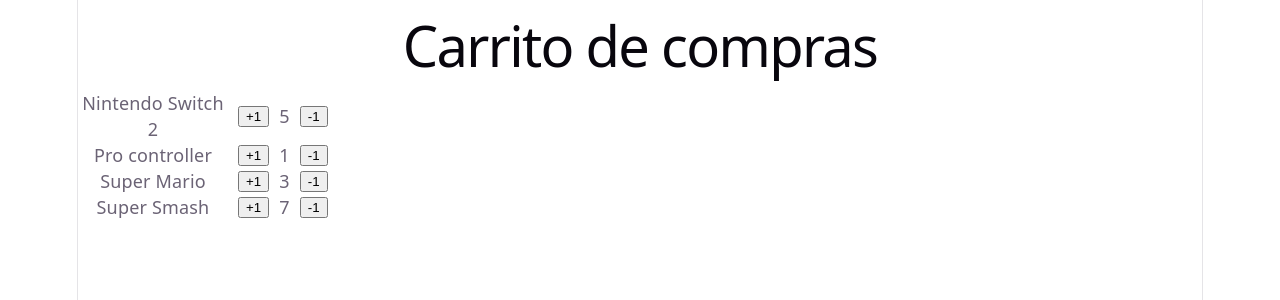
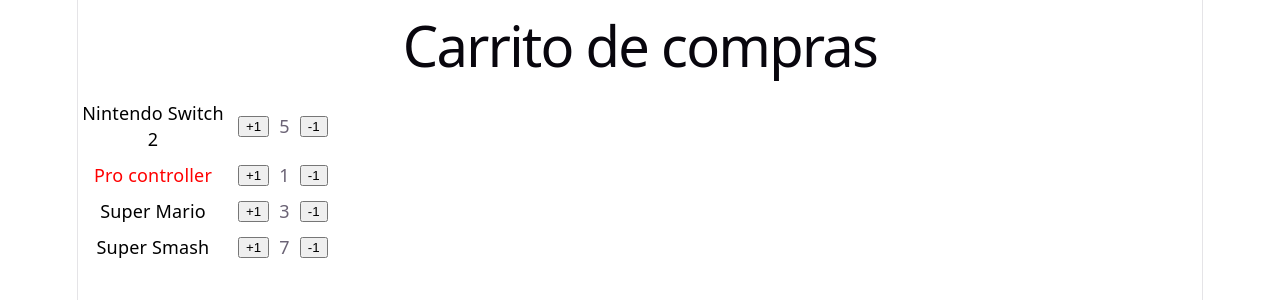
Before and after one commit to React-de-0-a-experto/FirstSteps, a React (Vite) app: page / in a window 1280 px wide. Shown: the top 300 px of the page. Built offline with nearby package versions, Linux system fonts and the light colour scheme.

Commit message:
añadiendo css

```diff
--- /dev/null
+++ b/src/shopping-card/ItemCounter.css
@@ -0,0 +1,9 @@
+.item-row {
+    display: flex;
+    align-items: center;
+    gap: 10px;
+   margin-top: 10px;
+}
+.item-text{
+    width: 150px;
+}
--- /dev/null
+++ b/src/shopping-card/ItemCounter.module.css
@@ -0,0 +1,14 @@
+.itemRow {
+    display: flex;
+    align-items: center;
+    gap: 10px;
+    margin-top: 10px;
+}
+
+.itemText {
+    width: 150px;
+}
+
+.color-red {
+    color: red;
+}
--- a/src/shopping-card/ItemCouter.tsx
+++ b/src/shopping-card/ItemCouter.tsx
@@ -1,31 +1,32 @@
-import React, { type CSSProperties } from 'react'
+import React, { useState, type CSSProperties } from 'react'
 
-const styleButtons: CSSProperties = {
-  display: 'flex',
-  alignItems: 'center',
-  gap: 10
-}
-const styleTitle: CSSProperties = {
-  width: 150,
-}
+/* import './ItemCounter.css' */
+import styles from './ItemCounter.module.css';
 
 interface Props {
   name: string,
-  quantity?: number,
+  quantity: number,
 };
-
-
 
 /* Si pones rafc te auto rellena la funt */
 export const ItemCouter = ({ name, quantity }: Props) => {
+  const [count, setCount] = useState(quantity);
+  const handleAdd = () => setCount(count + 1) ;
+  const handleSubtract = () =>
+  {
+    if (count === 1) return;
+
+
+    setCount(count - 1);
+  };
   const handledClick = () => { console.log(`click ${name}`) };
   return (
-    <section style={styleButtons}>
-      <span style={styleTitle}>{name}</span>
-      <button onClick={handledClick}
+    <section className={styles.itemRow}>
+      <span className={styles.itemText} style={{color: count === 1 ? 'red' : 'black'}}>{name}</span>
+      <button onClick={handleAdd}
       >+1</button>
-      <span>{quantity}</span>
-      <button>-1</button>
+      <span>{count}</span>
+      <button onClick={handleSubtract} >-1</button>
     </section>
   )
 }
```
